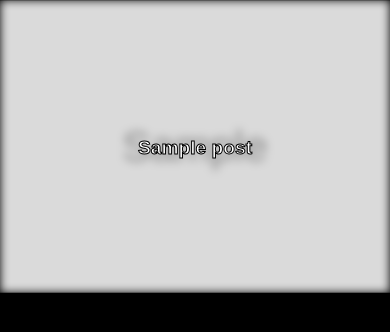
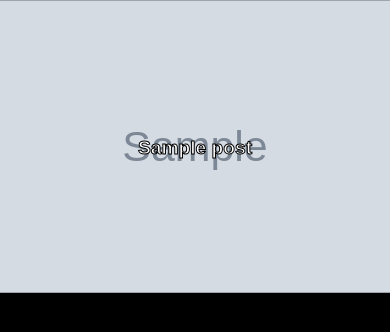
Before and after one commit to SamRidding/backtofront, a Django app: page /blog/ in a window 390 px wide. Shown: the part 47-379 px from the top of the page. Run offline with Django 4.2, Linux system fonts and the light colour scheme; tables that the repository leaves empty hold one stand-in row (values such as "Sample post"); grey boxes marked "Sample" are stand-in pictures; some libraries are stand-ins or nearby versions; some web fonts are replaced.

Commit message:
Remove blur/gray images on tablet-smaller screens

```diff
--- a/blog/static/blog/css/blog.css
+++ b/blog/static/blog/css/blog.css
@@ -76,6 +76,10 @@
         grid-template-columns: repeat(2, 1fr);
     }
 
+    .post-img {
+        filter: grayscale(0) blur(0);
+    }
+
 }
 
 /* ------------------------------------------- Mobile Screens */
```
